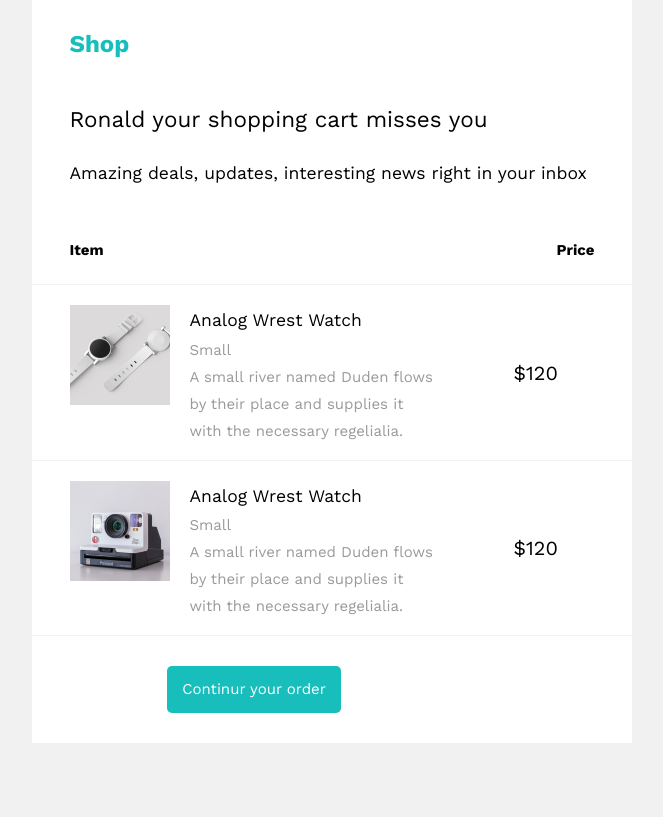
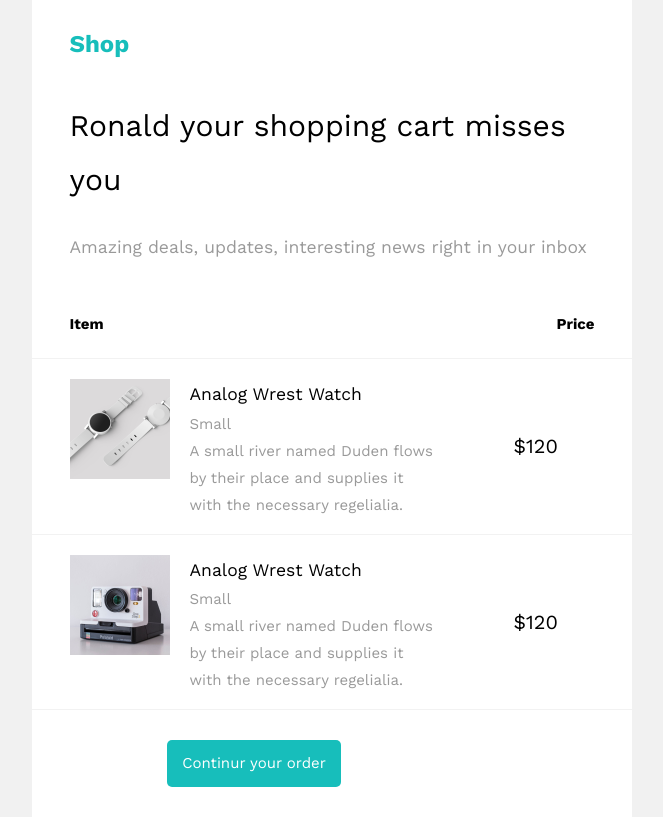
Before and after one commit to SofronovMichail/web-development-course, a plain HTML site: page index.html in a window 1280 px wide. Shown: the whole page, without its empty margins (308-971 px from the left). Drawn offline with nearby package versions, Linux system fonts and the light colour scheme.

Commit message:
Final version by Sofronov M. I.

```diff
--- a/index.html
+++ b/index.html
@@ -37,7 +37,7 @@
           </td>
         </tr><!-- end tr -->
         <tr>
-          <td valign="middle" class=bg_white style="padding: 2em 0 2em 0;">
+          <td valign="middle" class="bg_white" style="padding: 2em 0 2em 0;">
             <table role="presentation" border="0" cellpadding="0" cellspacing="0" width="100%">
               <tr>
                 <td style="padding: 0 2.5em; text-align: left;">
@@ -89,7 +89,7 @@
               </td>
             </tr>
             <tr>
-              <td valign="middle" style="text-align:center; padding: 1em 2.5em;">
+              <td valign="middle" style="text-align: center; padding: 1em 2.5em;">
                 <p><a href="#" class="btn btn-primary">Continur your order</a></p>
               </td>
             </tr>
--- a/style.css
+++ b/style.css
@@ -178,7 +178,15 @@ h6 {
   margin-top: 0;
   font-weight: 400;
 }
-
+h2 {
+  font-size: 2em;
+}
+h3 {
+  color: rgba(0, 0, 0, 0.4);
+}
+.product-entry h3 {
+  color: #000;
+}
 body {
   font-family: "Work Sans", sans-serif;
   font-weight: 400;
@@ -189,9 +197,6 @@ body {
 
 a {
   color: #17bebb;
-}
-
-table {
 }
 
 /*LOGO*/
```
